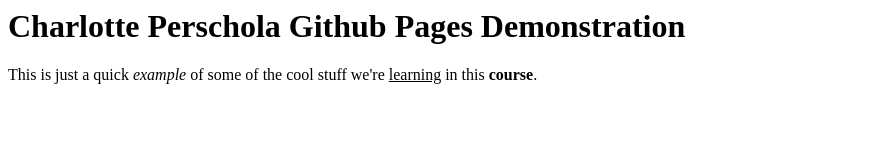
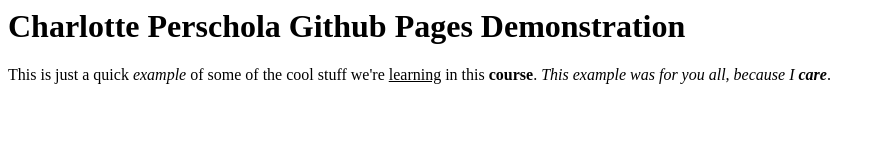
Before and after one commit to Git-Leon/git-demo, a plain HTML site: page index.html in a window 1280 px wide. Shown: the whole page, without its empty margins (0-885 px from the left). Drawn offline with Linux system fonts and the light colour scheme.

Commit message:
added another line to the

```diff
--- a/index.html
+++ b/index.html
@@ -1,2 +1,4 @@
 <h1> Charlotte Perschola Github Pages Demonstration </h1>
 <p> This is just a quick <i>example</i> of some of the cool stuff we're <u>learning</u> in this <b>course</b>.
+
+<i>This example was for you all, because I <b>care</b></i>.
```
